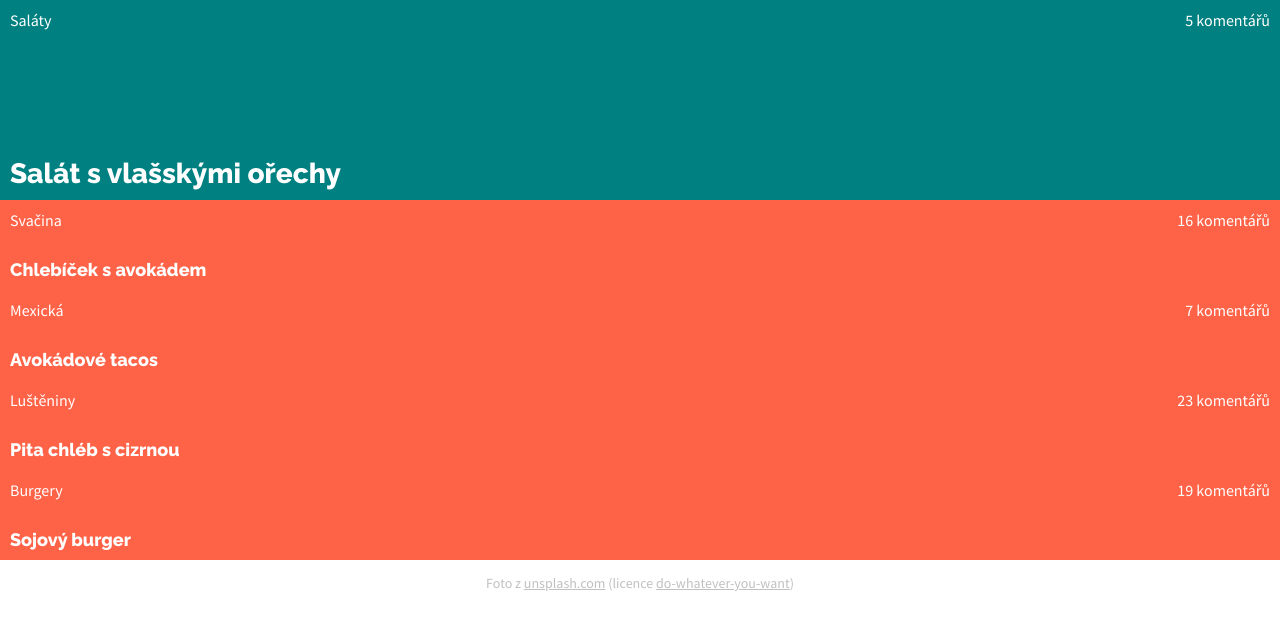
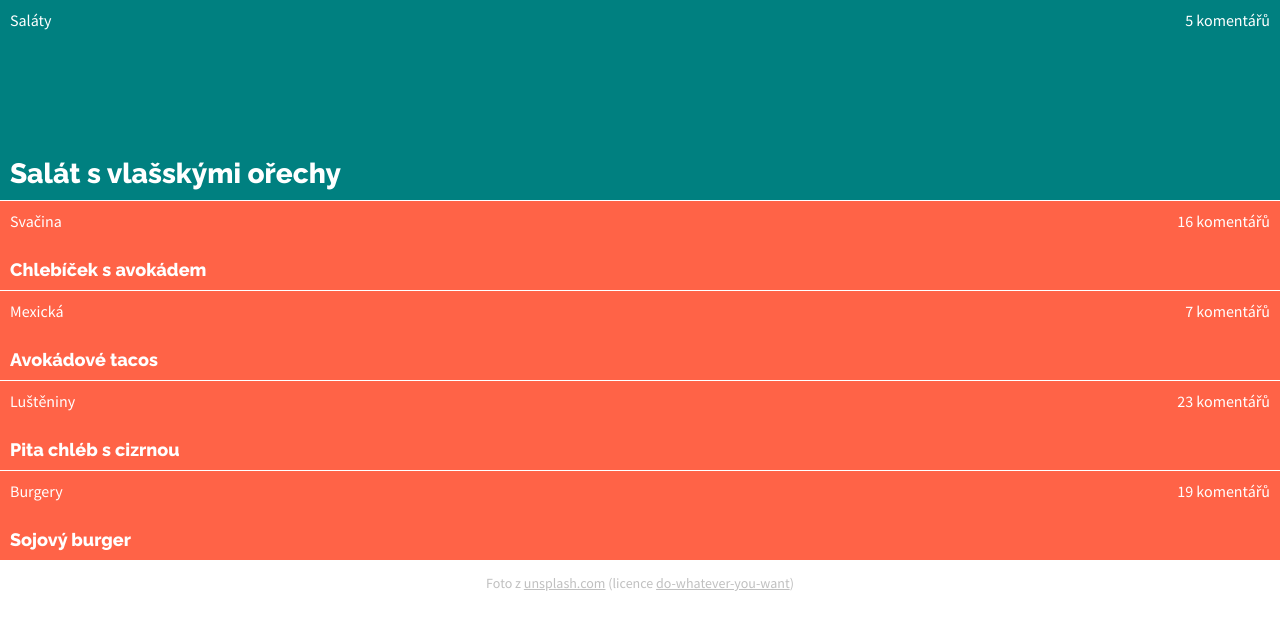
Before and after one commit to Digitalni-akademie-Web-Jaro-2020-Praha/ukol-recepty-VFryzlova, a plain HTML site: page index.html in a window 1280 px wide. Drawn offline with Linux system fonts and the light colour scheme.

Commit message:
Přidány mezery mezi recepty

```diff
--- a/style.css
+++ b/style.css
@@ -63,19 +63,19 @@ h1{
   min-height: 90px;
   background-color: tomato;
 }
-.nadpis{
 
-}
 .kategorie{
  float: left;
 }
 .komentare{
  float: right;
 }
-
-.male {
+.male-wrapper{
   display: flex;
   flex-direction: column;
+}
+.male-wrapper .recepty{
+  border-top: 1px solid white;
 }
 
 .male-wrapper h1{
```
